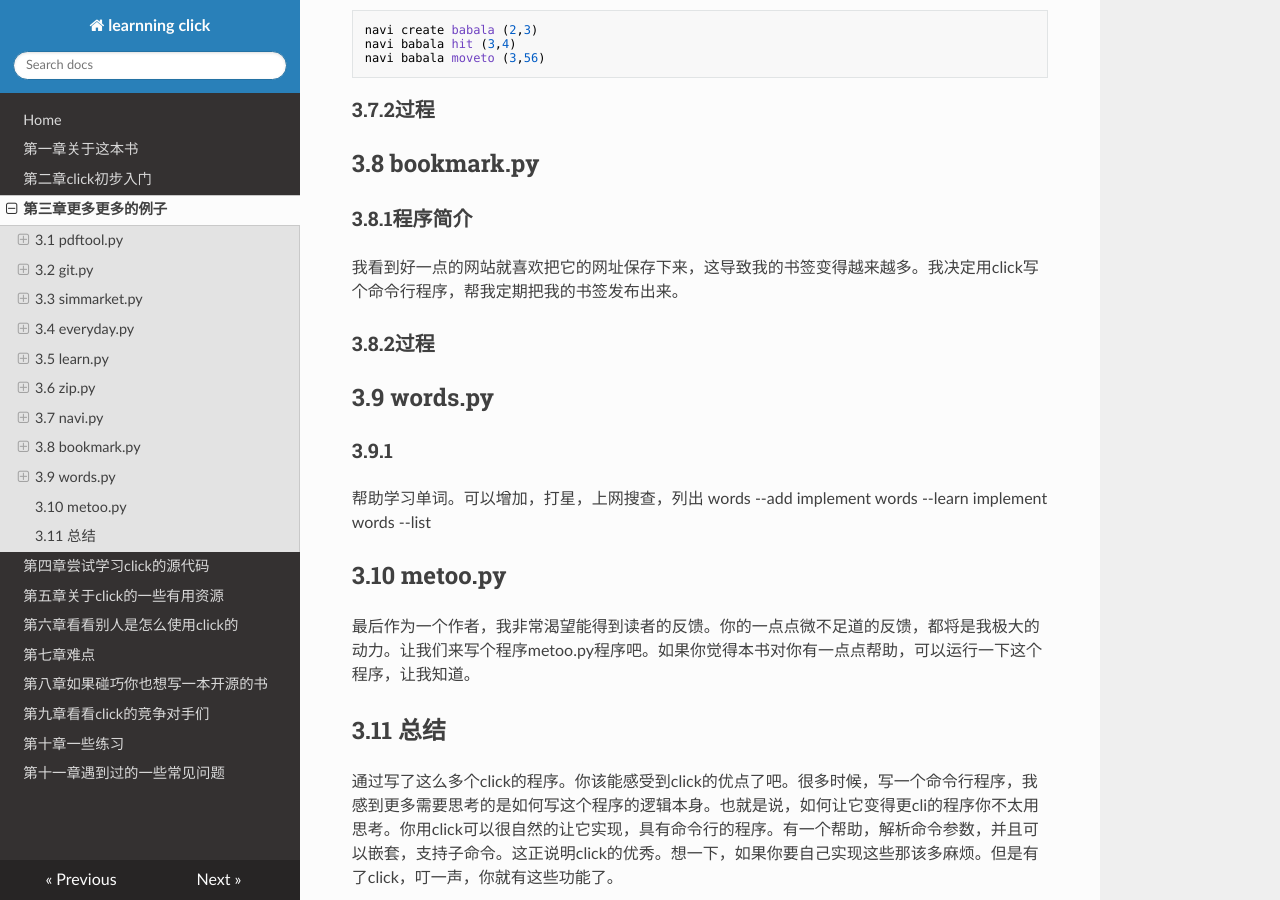
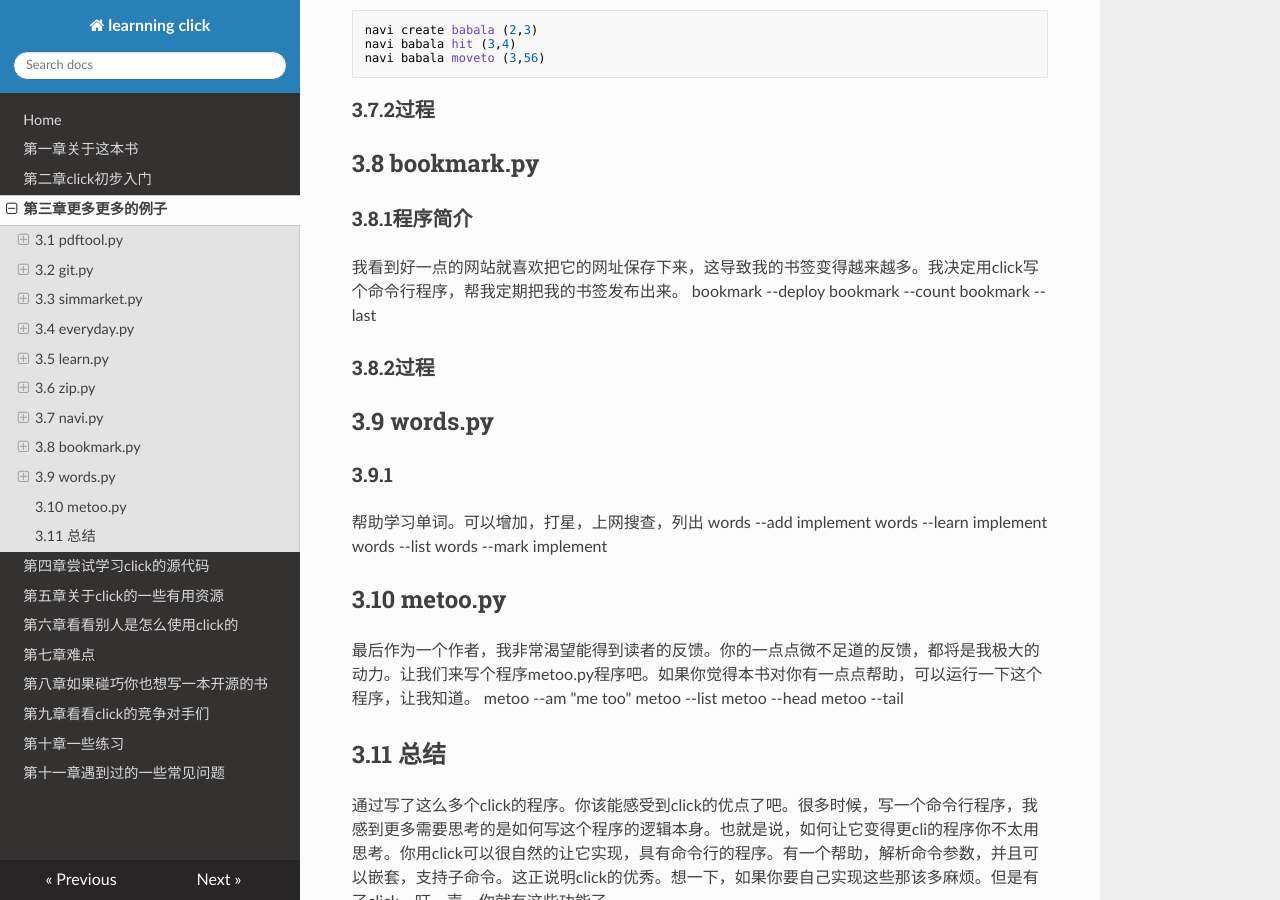
Before and after one commit to lizkca/thebook, an MkDocs documentation site: the page built from docs/chap3.md, in a window 1280 px wide and 900 px high, scrolled down 7977 px. Built offline with MkDocs 1.6.1, drawn with Linux system fonts in a browser that asks for light colours; nearby versions of some CDN libraries.

Commit message:
daily update.

```diff
--- a/docs/chap3.md
+++ b/docs/chap3.md
@@ -439,6 +439,10 @@ navi babala moveto (3,56)
 ##3.8 bookmark.py
 ###3.8.1程序简介
 我看到好一点的网站就喜欢把它的网址保存下来，这导致我的书签变得越来越多。我决定用click写个命令行程序，帮我定期把我的书签发布出来。
+bookmark --deploy
+bookmark --count
+bookmark --last
+
 ###3.8.2过程
 ##3.9 words.py
 ###3.9.1
@@ -446,7 +450,12 @@ navi babala moveto (3,56)
 words --add implement
 words --learn implement
 words --list
+words --mark implement
 ##3.10 metoo.py
 最后作为一个作者，我非常渴望能得到读者的反馈。你的一点点微不足道的反馈，都将是我极大的动力。让我们来写个程序metoo.py程序吧。如果你觉得本书对你有一点点帮助，可以运行一下这个程序，让我知道。
+metoo --am "me too"
+metoo --list
+metoo --head
+metoo --tail
 ##3.11 总结
 通过写了这么多个click的程序。你该能感受到click的优点了吧。很多时候，写一个命令行程序，我感到更多需要思考的是如何写这个程序的逻辑本身。也就是说，如何让它变得更cli的程序你不太用思考。你用click可以很自然的让它实现，具有命令行的程序。有一个帮助，解析命令参数，并且可以嵌套，支持子命令。这正说明click的优秀。想一下，如果你要自己实现这些那该多麻烦。但是有了click，叮一声，你就有这些功能了。
```
Also changed, not shown: site/chap3/index.html, site/index.html, site/search/search_index.json, 1 other file.
